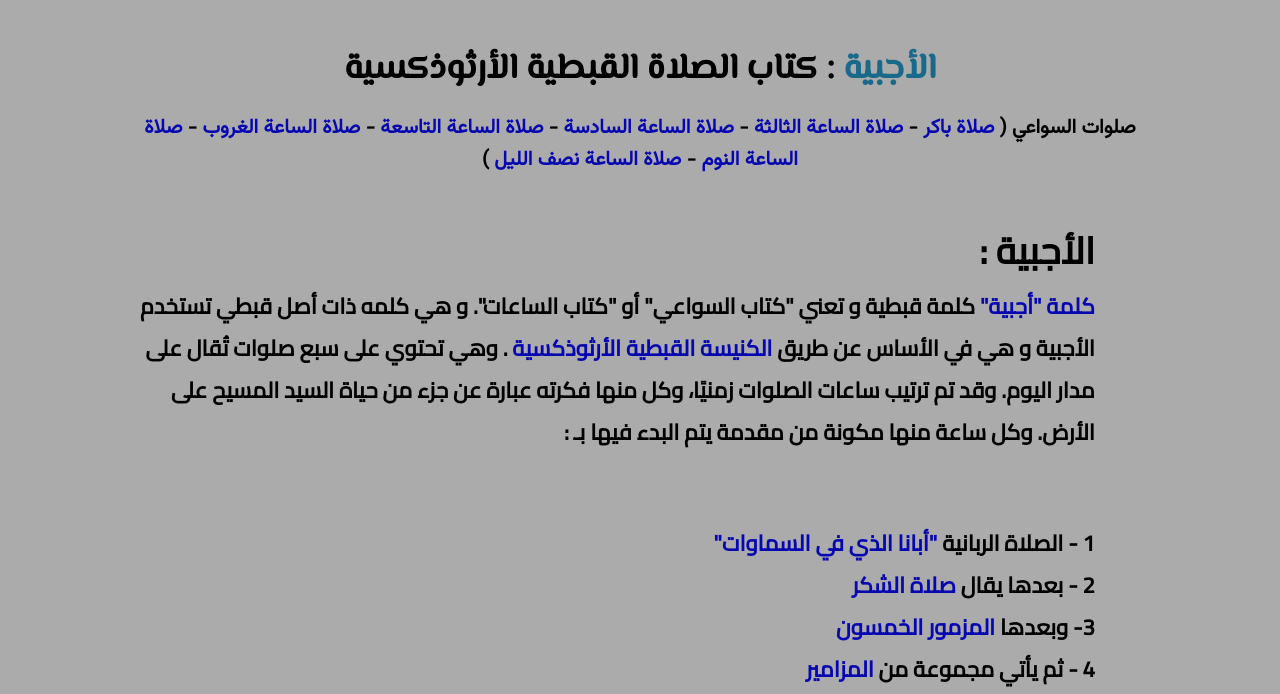
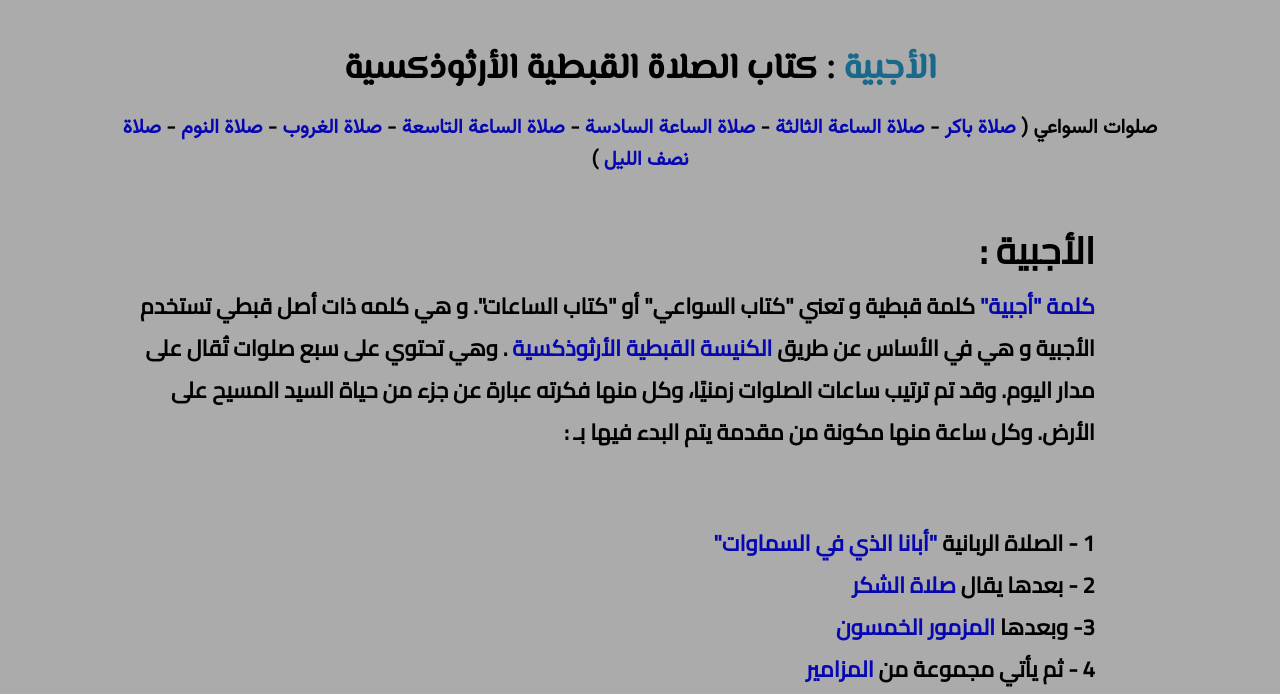
Before and after one commit to mina-girges/ava_musa, a plain HTML site: page data/prayers/prayers.html in a window 1280 px wide. Shown: the part 98-792 px from the top of the page. Drawn offline with nearby package versions, Linux system fonts and the light colour scheme; a web font is replaced by a local one.

Commit message:
Update prayers.html

```diff
--- a/data/prayers/prayers.html
+++ b/data/prayers/prayers.html
@@ -57,9 +57,9 @@
             <a href="saa-3/saa-3.html">صلاة الساعة الثالثة</a> -
             <a href="saa-6/saa-6.html">صلاة الساعة السادسة</a> -
             <a href="saa-9/saa-9.html">صلاة الساعة التاسعة</a> -
-            <a href="alghurub/alghurub.html">صلاة الساعة الغروب</a> -
-            <a href="alnawm/alnawm.html">صلاة الساعة النوم</a> -
-            <a href="saa-12/saa-12.html">صلاة الساعة نصف الليل</a> )
+            <a href="alghurub/alghurub.html">صلاة الغروب</a> -
+            <a href="alnawm/alnawm.html">صلاة النوم</a> -
+            <a href="saa-12/saa-12.html">صلاة نصف الليل</a> )
         </h3>
         <div class="sec">
             <h2 data-aos="fade-up" data-aos-delay="450" dir="rtl">
```
